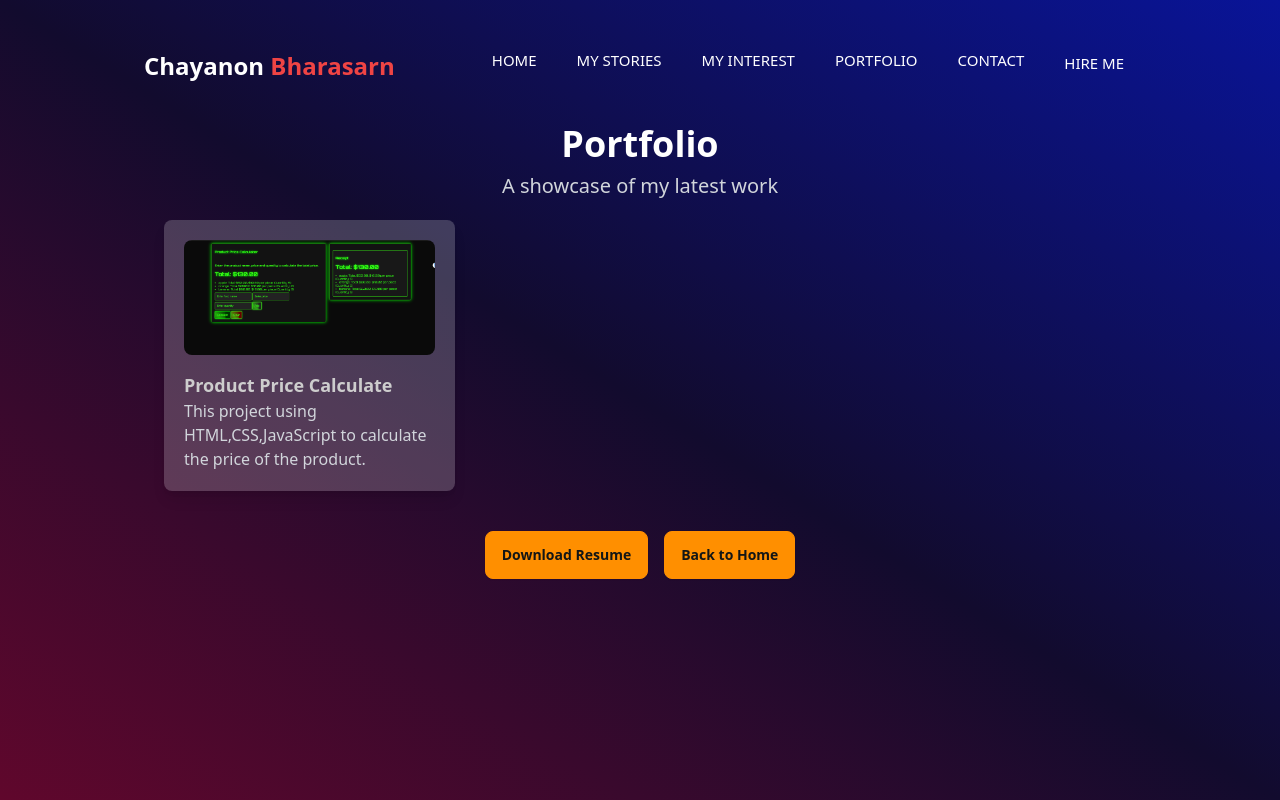
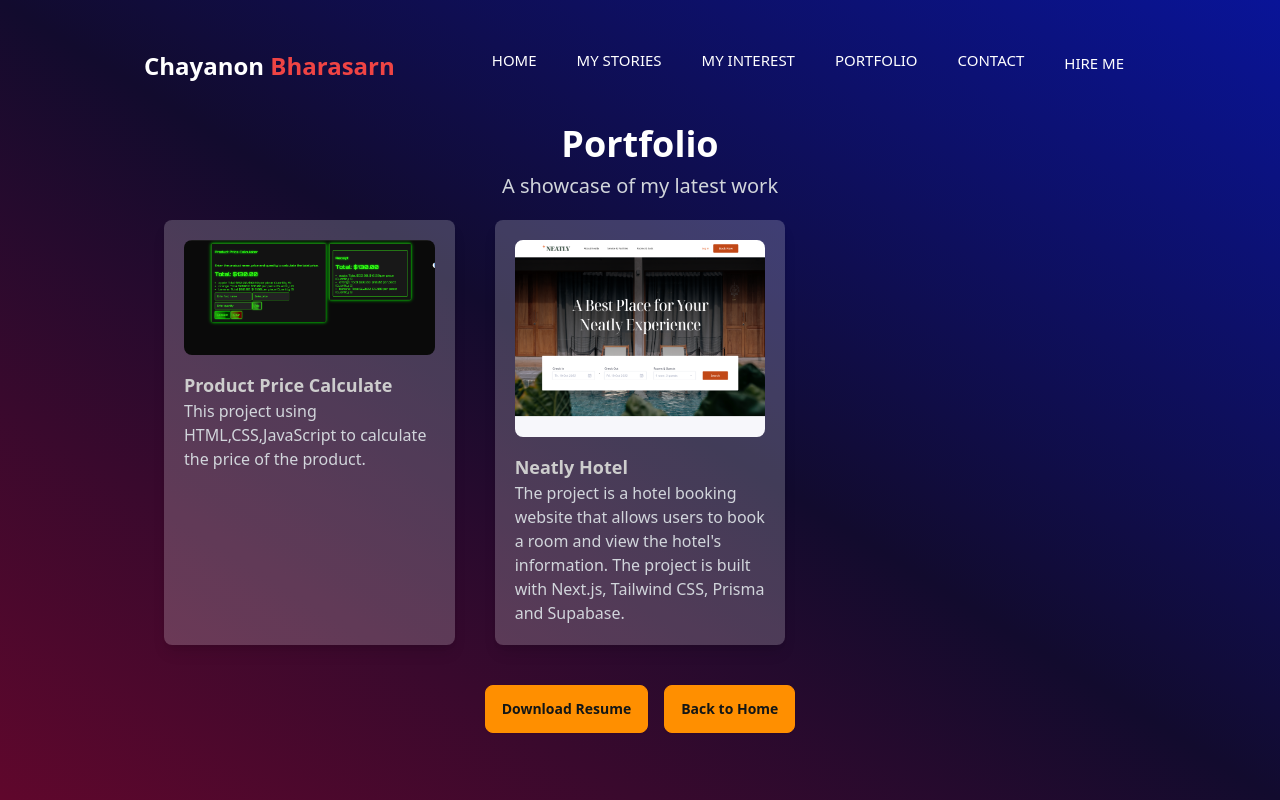
Before and after one commit to Chayanon11/My-Resume, a React (Vite) app: page /portfolio in a window 1280 px wide. Built offline with nearby package versions, Linux system fonts and the light colour scheme.

Commit message:
add neatly hotel project

```diff
--- a/src/pages/Portfolio.jsx
+++ b/src/pages/Portfolio.jsx
@@ -2,6 +2,7 @@ import { HeaderComponent } from "../components/Header";
 import { Link } from "react-router-dom";
 import ProductCaluculateImage from "/public/product-calculator-preview.png";
 import Resume from "/public/ChayanonResume.pdf";
+import NeatlyHotelImage from "/public/neatly-hotel-preview.png";
 
 export function PortfolioComponent() {
   return (
@@ -32,6 +33,25 @@ export function PortfolioComponent() {
           </a>
         </div>
         {/* Add more projects here */}
+
+        <div className="project-card bg-white bg-opacity-20 rounded-lg shadow-lg p-5">
+          <a
+            href="https://grand-final-project-neatly-hotel-teal-ftfzx1x01.vercel.app/"
+            target="_blank"
+            rel="noopener noreferrer">
+            <img
+              src={NeatlyHotelImage}
+              alt="Product Price Calculate"
+              className="rounded-lg mb-4"
+            />
+            <h2 className="text-lg font-bold">Neatly Hotel</h2>
+            <p className="text-md text-gray-300">
+              The project is a hotel booking website that allows users to book a
+              room and view the hotel's information. The project is built with
+              Next.js, Tailwind CSS, Prisma and Supabase.
+            </p>
+          </a>
+        </div>
       </div>
       <div className="flex justify-center mt-10">
         <a
```
Also changed, not shown: public/neatly-hotel-preview.png (added).
